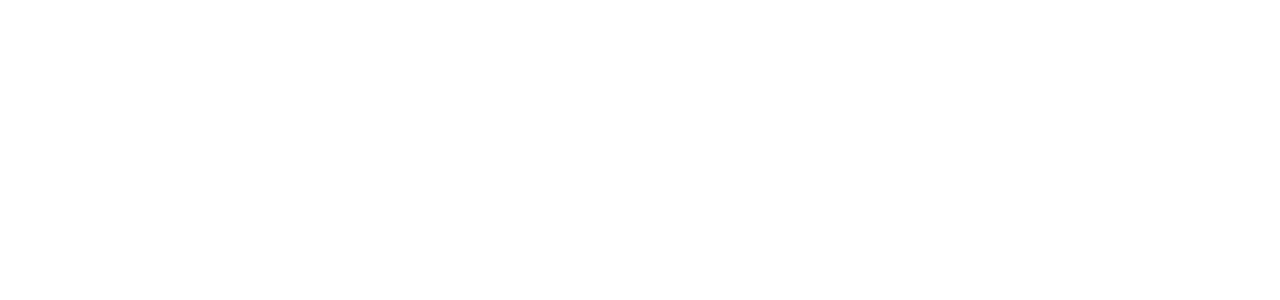
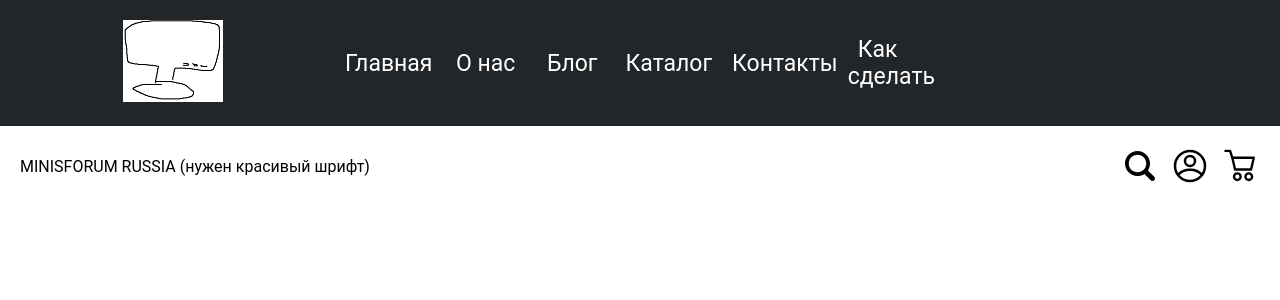
Before and after one commit to SoT10/minisite, a Django app: page /blog/ in a window 1280 px wide. Before the commit the part shown is empty. Shown: the top 300 px of the page. Run offline with Django 5.2, Linux system fonts and the light colour scheme.

Commit message:
Add files via upload

```diff
--- a/minisforum/static/css/style.css
+++ b/minisforum/static/css/style.css
@@ -0,0 +1,66 @@
+* {
+	margin: 0;
+    padding: 0;
+    box-sizing: border-box;
+    font-family: 'Roboto', sans-serif;
+    text-decoration: none;
+    color: black;
+}
+
+/*Начало блока хедер*/
+nav {
+	background-color: #222629;
+	padding: 20px;
+	gap: 10px;
+	align-items: center;
+	display: grid;
+	grid-template-columns: 1fr 2fr 1fr;
+}
+
+.navbar_links ul {
+	list-style-type: none;
+}
+
+.navbar_links ul {
+	justify-items: center;
+	align-items: center;
+	display: grid;
+	grid-template-columns: repeat(6, 1fr);
+}
+
+.navbar_links a {
+	padding: 10px;
+	color: white;
+	font-size: 23px;
+}
+
+.navbar_icons {
+	margin-right: 40px;
+	display: flex;
+	gap: 20px;
+	justify-content: flex-end;
+	/*grid-template-columns: repeat(3, 1fr);*/
+}
+
+.navbar_logo {
+	text-align: center;
+}
+
+.sub_nav {
+	display: grid;
+	padding: 20px;
+	align-items: center;
+	grid-template-columns: repeat(2, 1fr);
+}
+
+.sub_nav_rigth img {
+	width: 40px;
+}
+
+.sub_nav_rigth {
+	display: flex;
+	align-items: center;
+	justify-content: flex-end;
+	gap: 10px;
+}
+/*Конец блока хедер*/
--- a/minisforum/templates/base.html
+++ b/minisforum/templates/base.html
@@ -15,8 +15,34 @@
 <body>
 
 {% block navbar %}
-<nav id="nav">
+<nav>
+    <div class="navbar_logo">
+        <img src="/static/assets/logo.png">
+    </div>
+    <div class="navbar_links">
+        <ul>
+            <li><a href="">Главная</a></li>
+            <li><a href="">О нас</a></li>
+            <li><a href="">Блог</a></li>
+            <li><a href="">Каталог</a></li>
+            <li><a href="">Контакты</a></li>
+            <li><a href="">Как сделать</a></li>
+        </ul>
+    </div>
+
+
 </nav>
+
+<div class="sub_nav">
+        <div class="sub_nav_left">
+            MINISFORUM RUSSIA (нужен красивый шрифт)
+        </div>
+        <div class="sub_nav_rigth">
+            <img src="/static/assets/search.svg">
+            <img src="/static/assets/account.svg">
+            <img src="/static/assets/shop.svg">
+        </div>
+    </div>
 {% endblock %}
 
 {% block content %}
```
Also changed, not shown: minisforum/minisforum/settings.py (+5 -2 lines), minisforum/static/assets/account.svg (added), minisforum/static/assets/logo.png (added), minisforum/static/assets/search.svg (added), minisforum/static/assets/shop.svg (added).
